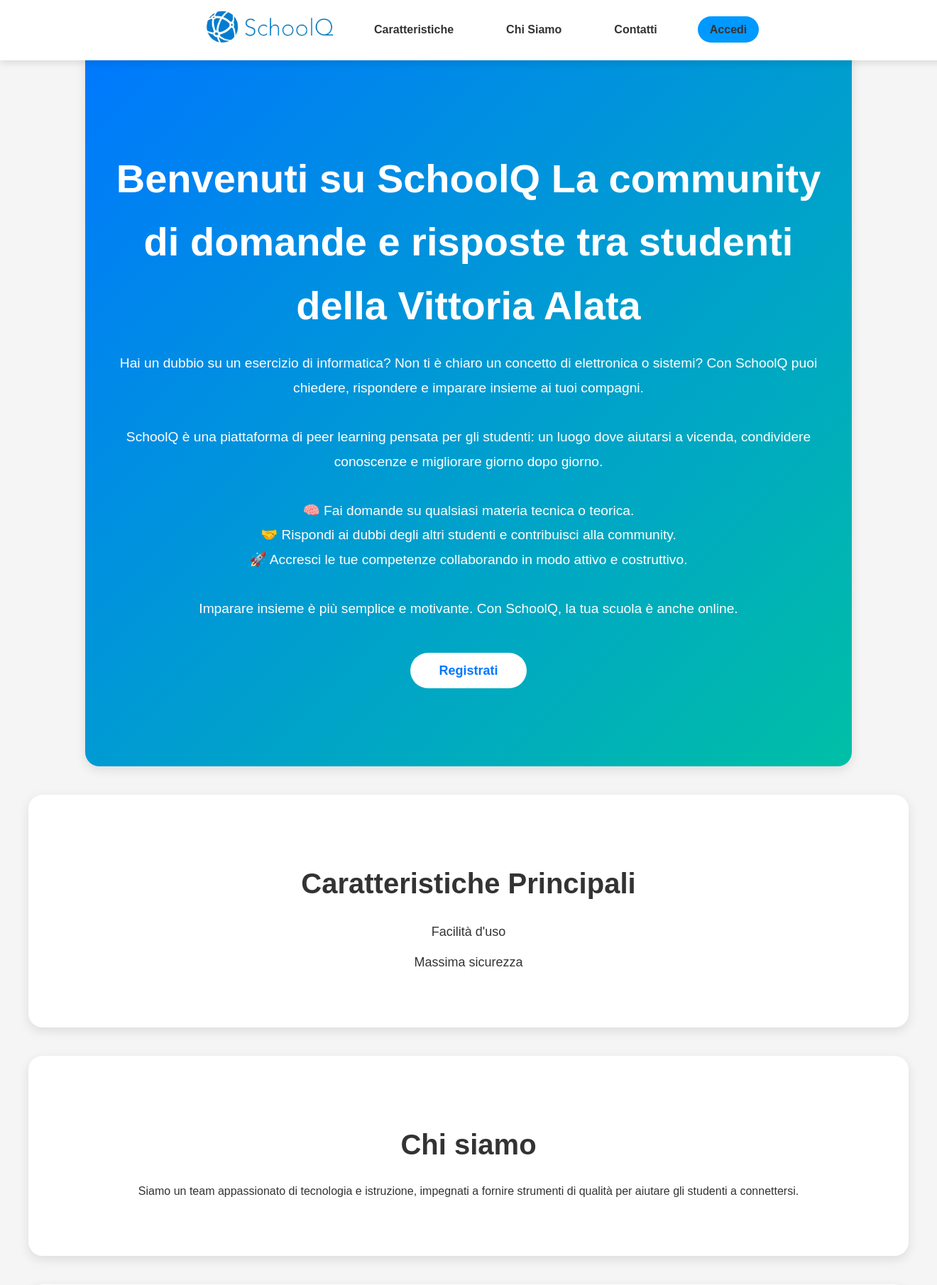
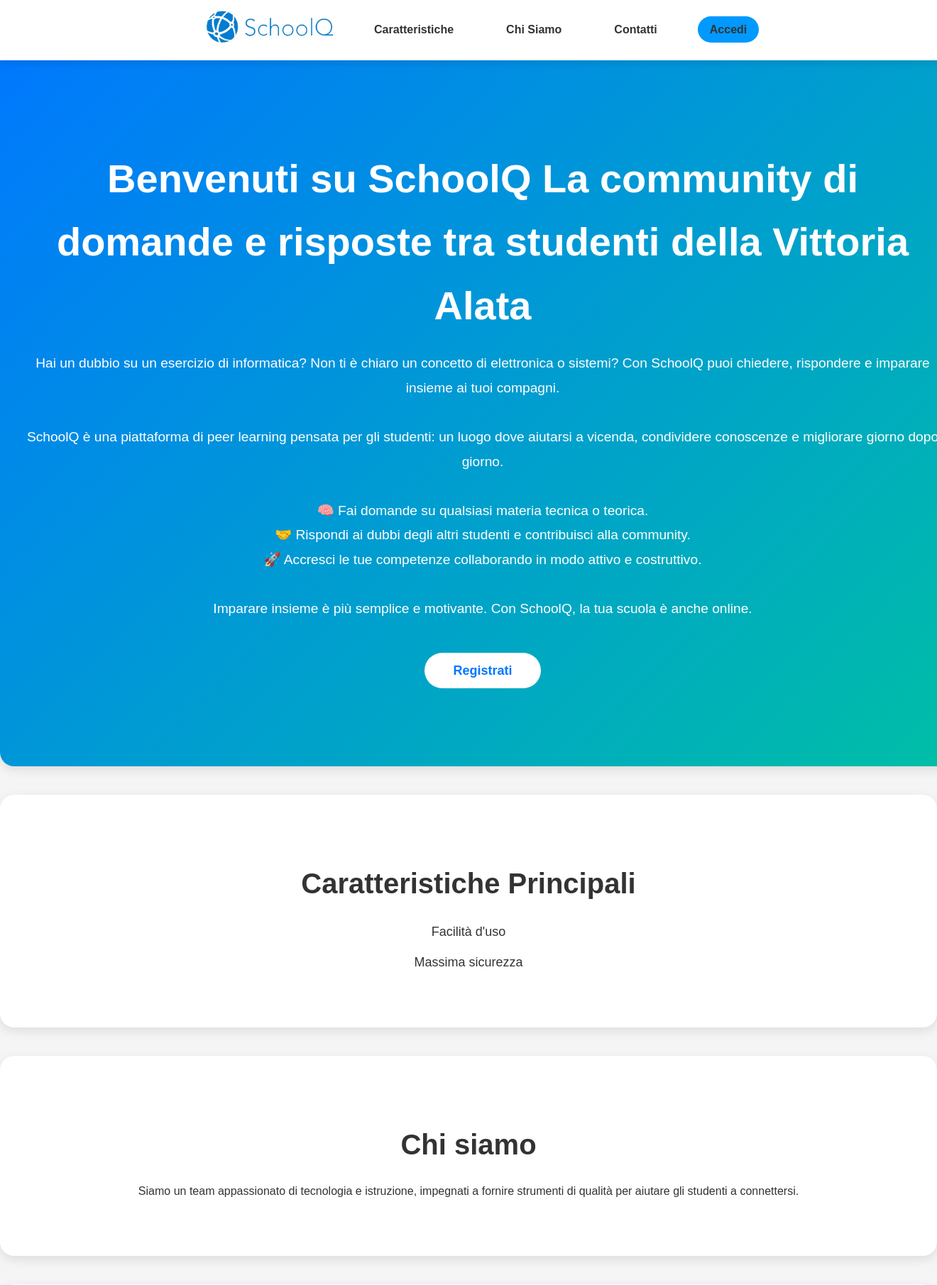
Before and after one commit to Polettogamer/GEPROGETTO, a PHP site: page /index/index.html in a window 1320 px wide. Shown: the top 1811 px of the page at 71% size. Run offline with PHP 8.4, Linux system fonts and the light colour scheme.

Commit message:
Update styleCSS.css

```diff
--- a/PagWebSchoolQ/CSS/styleCSS.css
+++ b/PagWebSchoolQ/CSS/styleCSS.css
@@ -65,7 +65,7 @@ p, ul {
 .parte1 {
     height: 130vh;
     width: 100%;
-    max-width:  130vh;
+
     display: flex;
     align-items: center;
     justify-content: center;
@@ -106,7 +106,7 @@ section {
     padding: 60px 20px;
     text-align: center;
     margin: 40px auto;
-    max-width: 1200px;
+    max-width: 1600px;
     border-radius: 20px;
     background-color: white;
     box-shadow: 0 5px 15px rgba(0, 0, 0, 0.1);
```
